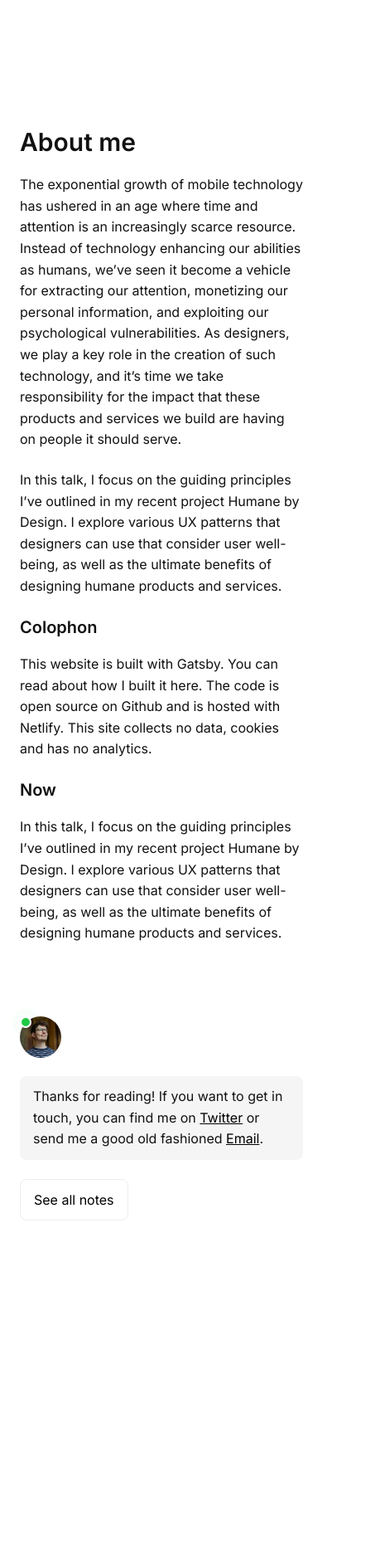
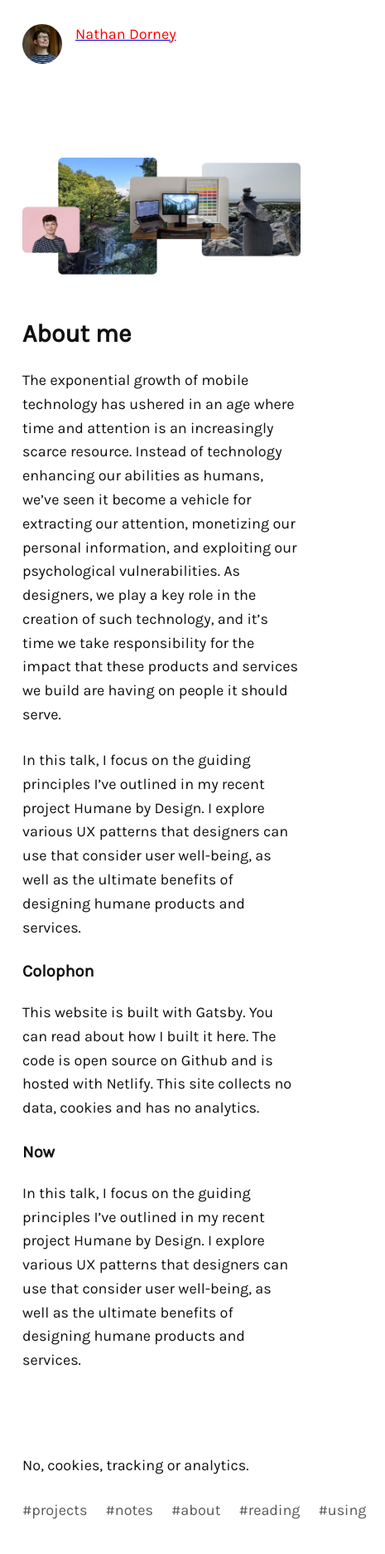
Before and after one commit to nathandorney/nathan-gatsby, a Gatsby site: page /about in a window 390 px wide. Shown: the whole page at 83% size, 465 px wide, since content can reach past the window. Before the commit the page ends 1527 px from the top, so only its background shows below. Built offline with nearby package versions, Linux system fonts and the light colour scheme; Gatsby itself is replaced by a stand-in of ours.

Commit message:
Responsive update

```diff
--- a/src/components/avatar.js
+++ b/src/components/avatar.js
@@ -9,9 +9,12 @@ const Avatar = () => {
 
     return (
         <Link to="/">
-            <div className={avatarStyles.profileContainer}>
-                <img src={Profile} alt="Avatar" />
-                <div className={avatarStyles.online}></div>
+            <div className="{avatarStyles.navHome">
+                <div className={avatarStyles.avatar}>
+                    <img src={Profile} alt="Avatar" />
+                </div>
+
+                <p className={avatarStyles.me}>Nathan Dorney</p>
             </div>
         </Link>
     )
--- a/src/components/avatar.module.scss
+++ b/src/components/avatar.module.scss
@@ -1,45 +1,18 @@
-.profileContainer img {
-    width: 50px;
-    height: 50px;
-    border-radius: 100px;
-    margin: 0 0 2rem 0;
-    transition: 0.8s cubic-bezier(0.2, 0.8, 0.2, 1.0);
-    }
-.online {
-    position: absolute;
-    background-color: #20CA45;
-    width: 14px;
-    height: 14px;
-    border-radius: 100px;
-    border-style: solid;
-    border-width: 2px;
-    border-color: white;
-    margin: -5.5rem 0 2rem 0;
-    animation: pulseAnim 2s infinite;
+.nav-home{
+    text-decoration: none;
 }
 
-.profileContainer img:hover {
-    box-shadow: 0 10px 20px rgba(0,0,0, 0.10);
+.me {
+    color: red;
 }
+.avatar {
+    width: 48px;
+    height: 48px;
+    float: left;
+    margin: 2px 16px 0 0;
+    cursor: pointer;
 
-.pulseAnim {
-    display: block;
-    padding: 16px;
-    border-radius: 50%;
-    background:hsl(243, 80%, 62%);
-    cursor: pointer;
-    box-shadow: 0 0 0 rgba(88, 120, 243, 0.4);
-    animation: pulseAnim 2s infinite;
-}
-
-@keyframes pulseAnim {
-    0% {
-        box-shadow: 0 0 0 0 rgba(32, 202, 69, 0.4);
-    }
-    70% {
-        box-shadow: 0 0 0 10px rgba(32, 202, 69, 0);
-    }
-    100% {
-        box-shadow: 0 0 0 0 rgba(32, 202, 69, 0);
+    img {
+      border-radius: 200px;
     }
 }
--- a/src/components/footer.js
+++ b/src/components/footer.js
@@ -3,18 +3,19 @@ import { Link } from 'gatsby'
 
 import footerStyles from './footer.module.scss'
 
-import Avatar from "../components/avatar"
 
 const Footer = () => {
 
     return (
         <footer>
-          <div className={footerStyles.avatar}>
-            <Avatar />
-          </div>
+          <div className={footerStyles.divider}></div>
+            <p>No, cookies, tracking or analytics.</p>
+              <Link className={footerStyles.button} to="/projects">#projects</Link>
+              <Link className={footerStyles.button} to="/notes">#notes</Link>
+              <Link className={footerStyles.button} to="/about">#about</Link>
+              <Link className={footerStyles.button} to="/reading">#reading</Link>
+              <Link className={footerStyles.button} to="/reading">#using</Link>
 
-              <p className={footerStyles.message}>Thanks for reading! If you want to get in touch, you can find me on <a className={footerStyles.link} href="https://twitter.com/NathanDorney" target="_blank">Twitter</a> or send me a good old fashioned <a className={footerStyles.link} href="mailto: hello@nathandorney.co.uk">Email</a>.</p>
-              <Link className={footerStyles.button} to="/notes">See all notes</Link>
         </footer>
     )
 }
--- a/src/components/footer.module.scss
+++ b/src/components/footer.module.scss
@@ -3,39 +3,15 @@ footer {
     padding-bottom: 2rem;
     max-width: 395px;
 }
-.link {
+
+
+.button {
+    text-align: center;
+    margin-right: 1.225rem;
+    text-decoration: none;
+    color: #585858;
+}
+
+.button:hover {
     color: black;
-}
-.message {
-    display:inline-block;
-    padding: 12px 16px;
-    background-color: #f5f5f5;
-    border-radius: 8px;
-    margin-top: 4.5rem;
-}
-.button {
-    display:inline-block;
-    padding: 12px 16px;
-    border-radius: 8px;
-    border: 1px solid #EDEDED;
-    text-decoration: none;
-    color: black;
-    transition: 0.8s cubic-bezier(0.2, 0.8, 0.2, 1.0);
-}
-.button:hover {
-    background-color: #f5f5f5;
-}
-.avatar {
-    position: absolute;
-}
-@media only screen and (min-width: 655px) {
-    footer {
-        margin: auto;
-    }
-    .avatar {
-        margin: 0 0 0 -5rem;
-    }
-    .message {
-        margin-top: 0;
-    }
-}
+  }
--- a/src/components/layout.module.scss
+++ b/src/components/layout.module.scss
@@ -1,10 +1,10 @@
 .container {
     margin: 0 auto;
-    max-width: 640px;
     padding: 1.5rem;
     display: flex;
     flex-direction: column;
     min-height: 100vh;
+    max-width: 640px;
 }
 
 .content {
--- a/src/pages/about.js
+++ b/src/pages/about.js
@@ -1,6 +1,10 @@
 import React from "react"
 import Layout from "../components/layout"
+
 import Head from '../components/head'
+import Feed from "../images/feed.png"
+
+import Avatar from "../components/avatar"
 
 import aboutStyles from './about.module.scss'
 
@@ -9,6 +13,8 @@ const AboutPage = () => {
     return (
       <Layout>
           <Head title="About"/>
+          <Avatar></Avatar>
+          <img className={aboutStyles.feed} src={Feed} alt="Me" />
           <h1 className={aboutStyles.title}>About me</h1>
           <p>The exponential growth of mobile technology has ushered in an age where time and attention is an increasingly scarce resource. Instead of technology enhancing our abilities as humans, we’ve seen it become a vehicle for extracting our attention, monetizing our personal information, and exploiting our psychological vulnerabilities. As designers, we play a key role in the creation of such technology, and it’s time we take responsibility for the impact that these products and services we build are having on people it should serve.</p>
           <p>In this talk, I focus on the guiding principles I’ve outlined in my recent project Humane by Design. I explore various UX patterns that designers can use that consider user well-being, as well as the ultimate benefits of designing humane products and services.</p>
--- a/src/pages/about.module.scss
+++ b/src/pages/about.module.scss
@@ -1,3 +1,7 @@
+.feed {
+    margin-top: 6rem;
+}
+
 .title {
-    margin-top: 8rem;
+    margin-top: 1rem;
 }
--- a/src/styles/index.scss
+++ b/src/styles/index.scss
@@ -1,4 +1,4 @@
-@import url('https://fonts.googleapis.com/css2?family=Inter:wght@400;500;600&display=swap');
+@import url('https://fonts.googleapis.com/css2?family=Karla&display=swap');
 
 * {
   box-sizing: border-box;
@@ -7,9 +7,9 @@
 }
 
 html {
-  font-family: 'Inter', sans-serif;
+  font-family: 'Karla', sans-serif;
   line-height: 1.5;
-  font-size: 16px;
+  font-size: 18px;
   overflow-y: scroll;
 }
 
@@ -20,7 +20,7 @@ body {
 }
 
 h1 {
-  font-family: 'Inter', sans-serif;
+  font-family: 'Karla', sans-serif;
   font-weight: 600;
   color: #111111;
   margin-bottom: 1.2rem;
@@ -29,7 +29,7 @@ h1 {
 }
 
 h2 {
-  font-family: 'Inter', sans-serif;
+  font-family: 'Karla', sans-serif;
   font-weight: 600;
   color: #111111;
   margin-bottom: 1.2rem;
@@ -37,35 +37,35 @@ h2 {
   line-height: 1.3;
 }
 h3 {
-  font-family: 'Inter', sans-serif;
+  font-family: 'Karla', sans-serif;
   font-weight: 500;
   color: #111111;
   margin-bottom: 1.45rem;
   font-size: 1.3rem;
 }
 h4 {
-  font-family: 'Inter', sans-serif;
+  font-family: 'Karla', sans-serif;
   font-weight: 500;
   color: #111111;
   margin-bottom: 1.2rem;
   font-size: 1.3rem;
 }
 h5 {
-  font-family: 'Inter', sans-serif;
+  font-family: 'Karla', sans-serif;
   font-weight: 400;
   color: #111111;
   margin-bottom: 1.45rem;
   font-size: 1.5rem;
 }
 h6 {
-  font-family: 'Inter', sans-serif;
+  font-family: 'Karla', sans-serif;
   font-weight: 400;
   color: #111111;
   margin-bottom: 1.45rem;
   font-size: 1.5rem;
 }
 p {
-  font-family: 'Inter', sans-serif;
+  font-family: 'Karla', sans-serif;
   font-weight: 400;
   color: #111111;
   margin-bottom: 1.45rem;
--- a/src/templates/post.module.scss
+++ b/src/templates/post.module.scss
@@ -5,14 +5,16 @@
 .date {
     margin-bottom: 3rem;
     color: #585858;
-    font-size: 14px;
+    font-size: 1rem;
 }
 
 .content {
     a {
         color: black;
     }
-
+    a:hover {
+        color: #585858;
+    }
     li {
         margin-bottom: 0.8rem;
     }
```
Also changed, not shown: src/images/feed.png (added).
